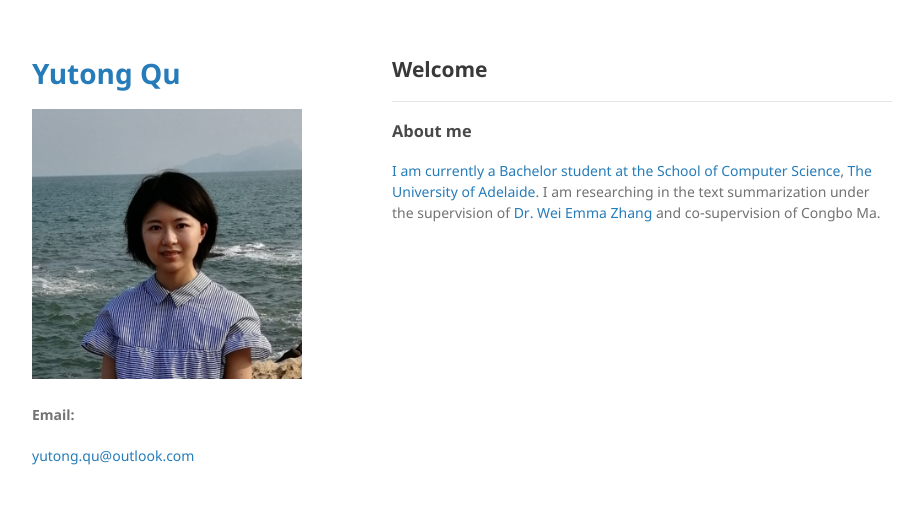
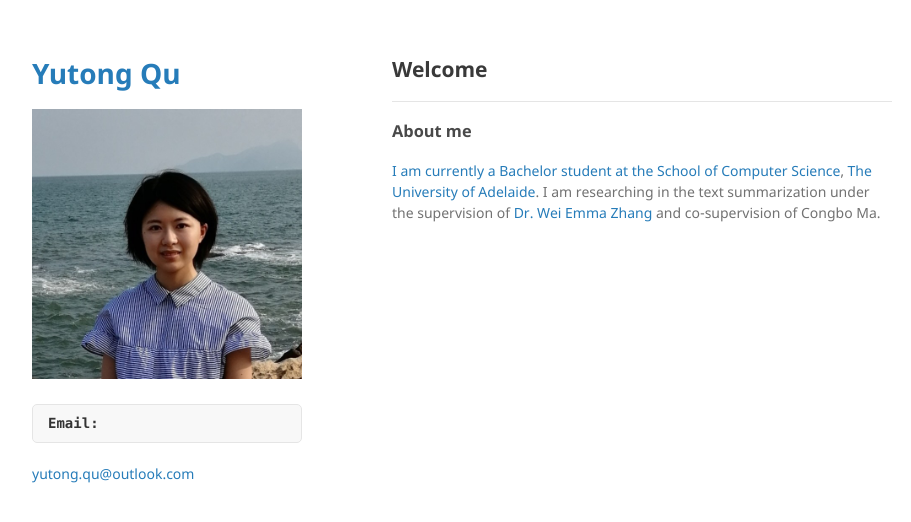
Before and after one commit to yutongqu/yutongqu.github.io, a Jekyll site: the page built from index.md, in a window 1280 px wide. Shown: the top 522 px of the page, without its empty margins (178-1089 px from the left). Built offline with Jekyll 4.4.1, drawn with Linux system fonts in a browser that asks for light colours; our own code applies the rules of GitHub Pages for plain Markdown files; the repository's description, which GitHub fills in, is left out.

```diff
--- a/_layouts/default.html
+++ b/_layouts/default.html
@@ -25,7 +25,7 @@
 
 
         {% if site.email %}
-        <p nowrap><b>Email: </b></p>
+        <pre><b>Email: </b></pre>
         <p class="view"><a href="mailto:{{ site.email_link }}">{{ site.email }}</p>
         {% endif %}
 
```
